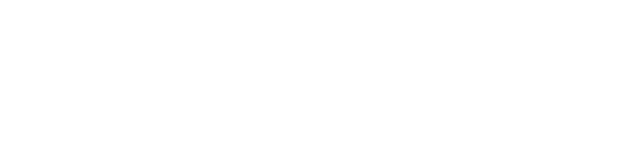
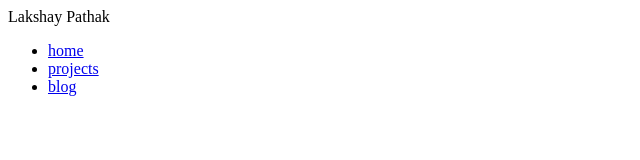
Before and after one commit to Lakshay-Pathak/Lakshay-Portfolio, a plain HTML site: page index.html in a window 1280 px wide. Shown: the whole page, without its empty margins (0-640 px from the left). Drawn offline with Linux system fonts and the light colour scheme.

Commit message:
Update index.html

```diff
--- a/index.html
+++ b/index.html
@@ -4,9 +4,25 @@
     <meta charset="UTF-8">
     <meta http-equiv="X-UA-Compatible" content="IE=edge">
     <meta name="viewport" content="width=device-width, initial-scale=1.0">
-    <title>Document</title>
+    <title>Lakshay Pathak | Portfolio</title>
 </head>
 <body>
+    <nav class="navigation">
+        <div class="container-fluid">
+        <div class="brand">Lakshay Pathak</div>
+        <ul>
+            <li>
+                <a href="/" class="active">home</a>
 
+            </li>
+            <li>
+                <a href="/">projects</a>
+
+            </li>
+            <li>
+                <a href="/">blog</a>
+            </li>
+        </ul>
+        </div>
 </body>
 </html>
```
